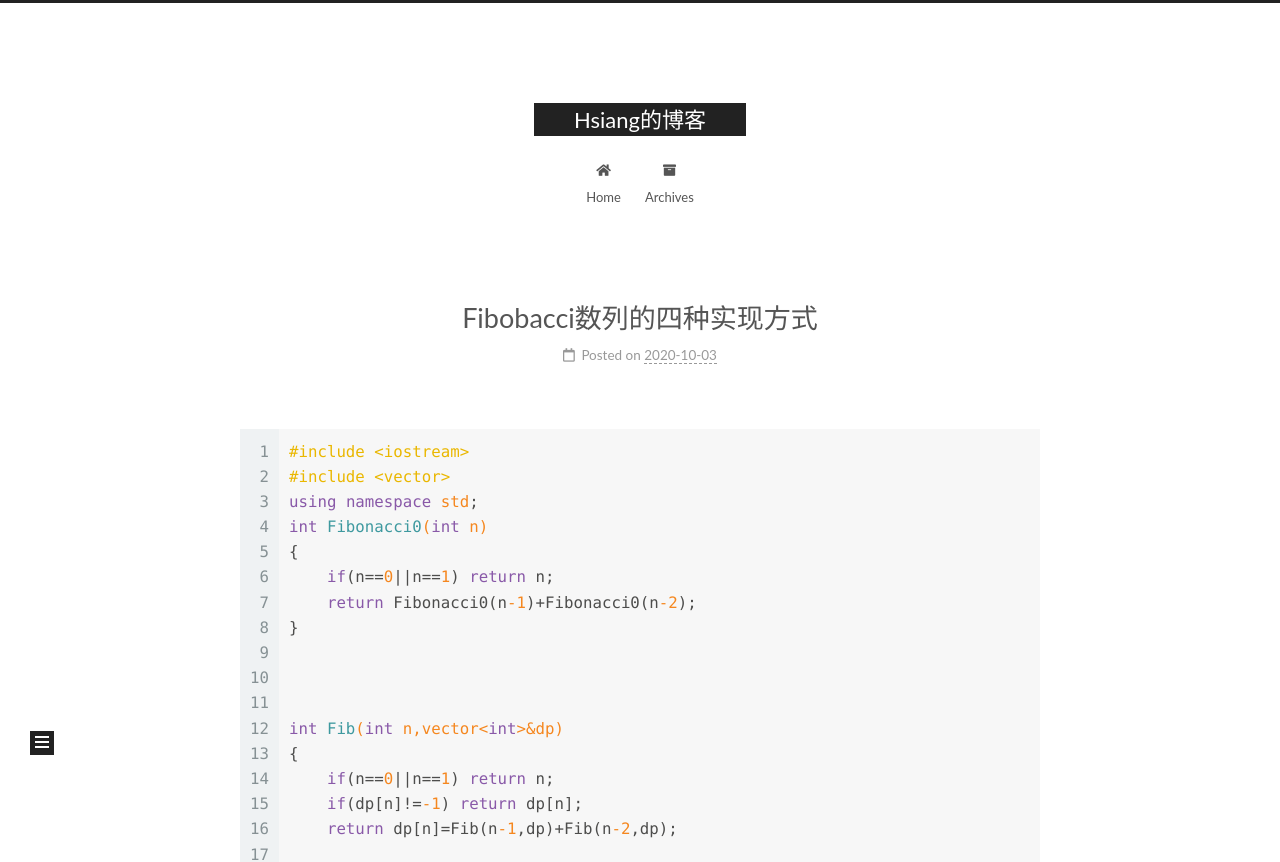
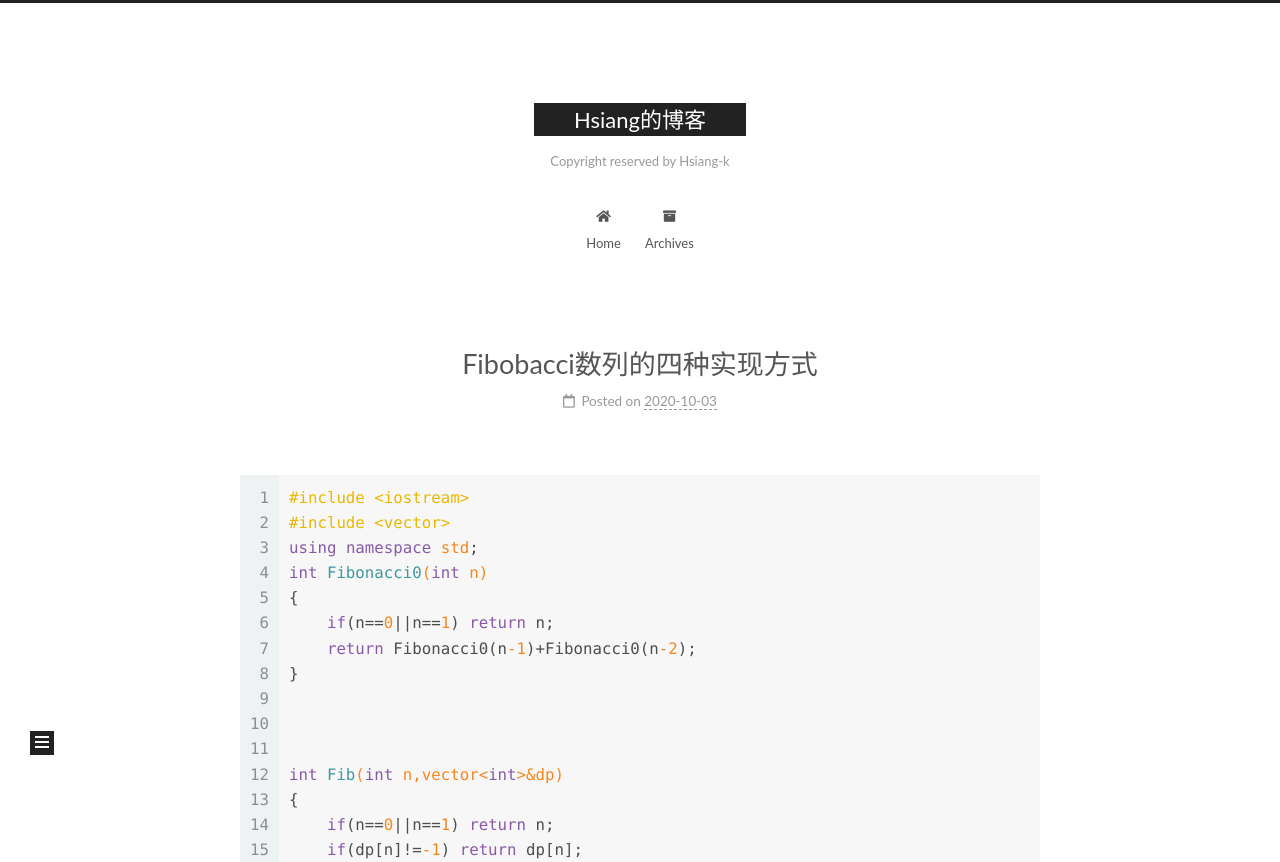
Before and after one commit to Hsiang-k/Hsiang-k.github.io, a plain HTML site: page 2020/10/03/Fibobacci数列的四种实现方式/index.html in a window 1280 px wide. Shown: the top 862 px of the page. Drawn offline with Linux system fonts and the light colour scheme.

Commit message:
Site updated: 2020-10-03 23:03:20

```diff
--- a/2020/10/03/Fibobacci数列的四种实现方式/index.html
+++ b/2020/10/03/Fibobacci数列的四种实现方式/index.html
@@ -99,6 +99,7 @@
       <h1 class="site-title">Hsiang的博客</h1>
       <span class="logo-line-after"><i></i></span>
     </a>
+      <p class="site-subtitle" itemprop="description">Copyright reserved by Hsiang-k</p>
   </div>
 
   <div class="site-nav-right">
```
Also changed, not shown: archives/2020/10/index.html (+1 -0 lines), archives/2020/index.html (+1 -0 lines), archives/index.html (+1 -0 lines), index.html (+1 -0 lines).
